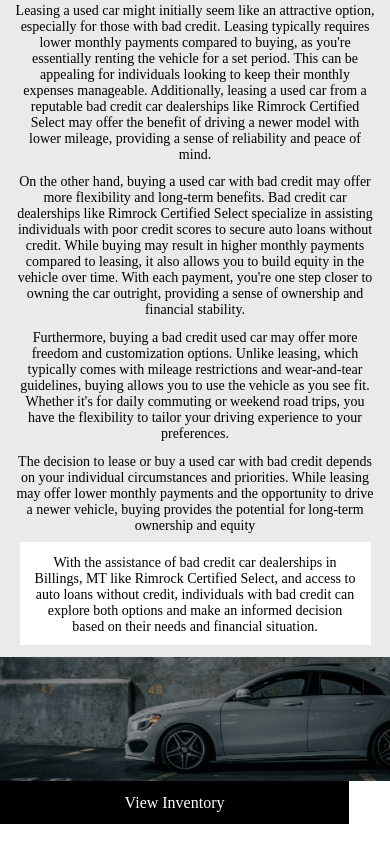
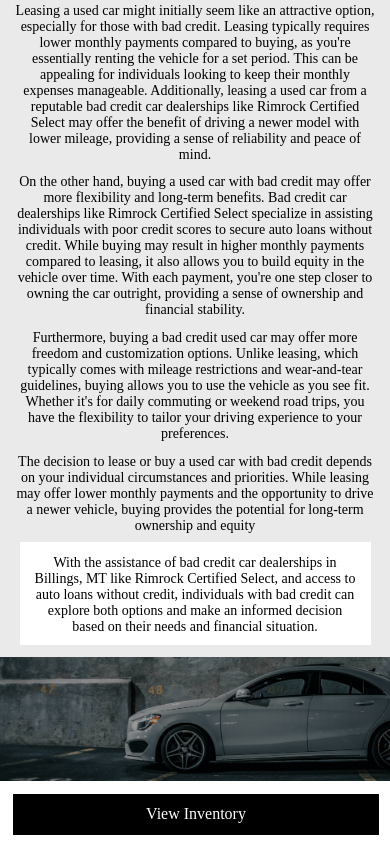
Before and after one commit to navneetastaya/LPDesign2, a plain HTML site: page index.html in a window 390 px wide. Shown: the part 2498-3346 px from the top of the page. Drawn offline with Linux system fonts and the light colour scheme; files whose address does not match are found by name.

Commit message:
style.css

```diff
--- a/style.css
+++ b/style.css
@@ -17,7 +17,7 @@ p {
 }
 .main-div {
   width: 100%;
- line-height: 1.8em;
+  line-height: 1.8em;
   background-color: #fafafa;
 }
 
@@ -162,7 +162,7 @@ img {
   border: 1px solid black;
   text-align: center;
   width: calc(85% / 4);
-  padding: 1% 0;
+  padding: 1% 1%;
   background-color: #000000;
   color: #ffffff;
 }
@@ -201,6 +201,24 @@ img {
   background-color: #ffffff;
   margin-left: 5%;
   margin-right: 5%;
+}
+
+.img-b {
+  position: relative;
+}
+
+.img-b-c {
+  position: absolute;
+  top: 45%;
+  left: 5%;
+  background-color: transparent;
+  border: 1.2px solid #ffffff;
+  color: #ffffff;
+}
+
+.img-b-c:hover {
+  background-color: #ffffff;
+  color: #000000;
 }
 
 @media screen and (max-width: 890px) {
@@ -245,6 +263,15 @@ img {
     padding-left: unset;
     text-align: center;
   }
+
+  .img-b-c {
+    margin: 3%;
+    width: calc(94% / 1);
+    position: initial;
+    background-color: #eaeaea;
+    background-color: #000000;
+    color: #ffffff;
+  }
 }
 
 @media screen and (max-width: 480px) {
@@ -256,4 +283,12 @@ img {
   .M-inL {
     margin-inline: 3.5%;
   }
+  .img-b-c {
+    margin: 3%;
+    width: calc(94% / 1);
+    position: initial;
+    background-color: #eaeaea;
+    background-color: #000000;
+    color: #ffffff;
+  }
 }
```
